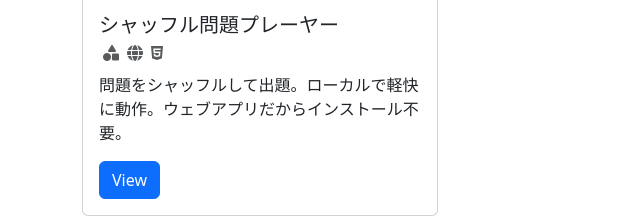
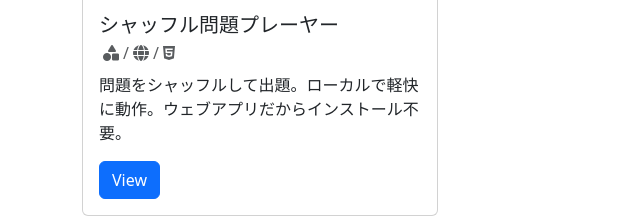
Before and after one commit to kw-ms/kwms.f5.si, a plain HTML site: page projects/index.html in a window 1280 px wide. Shown: the part 520-738 px from the top of the page, 0-640 px from the left. Drawn offline with nearby package versions, Linux system fonts and the light colour scheme.

Commit message:
modify files

```diff
--- a/projects/index.html
+++ b/projects/index.html
@@ -55,7 +55,7 @@
                     <img class="card-img-top" src="../img/questionplayer.png" alt="Card image cap">
                     <div class="card-body">
                         <h5 class="card-title">シャッフル問題プレーヤー</h5>
-                        <h6 class="card-subtitle mb-2 text-body-secondary"><i class="fa-solid fa-shapes m-1"></i><i class="fa-solid fa-globe m-1"></i><i class="fa-brands fa-html5 m-1"></i></h6>
+                        <h6 class="card-subtitle mb-2 text-body-secondary"><i class="fa-solid fa-shapes m-1"></i>/<i class="fa-solid fa-globe m-1"></i>/<i class="fa-brands fa-html5 m-1"></i></h6>
                         <p class="card-text">問題をシャッフルして出題。ローカルで軽快に動作。ウェブアプリだからインストール不要。</p>
                         <a href="./questionplayer.html" class="btn btn-primary">View</a>
                     </div>
```
Also changed, not shown: projects/questionplayer.html (+1 -1 lines).
